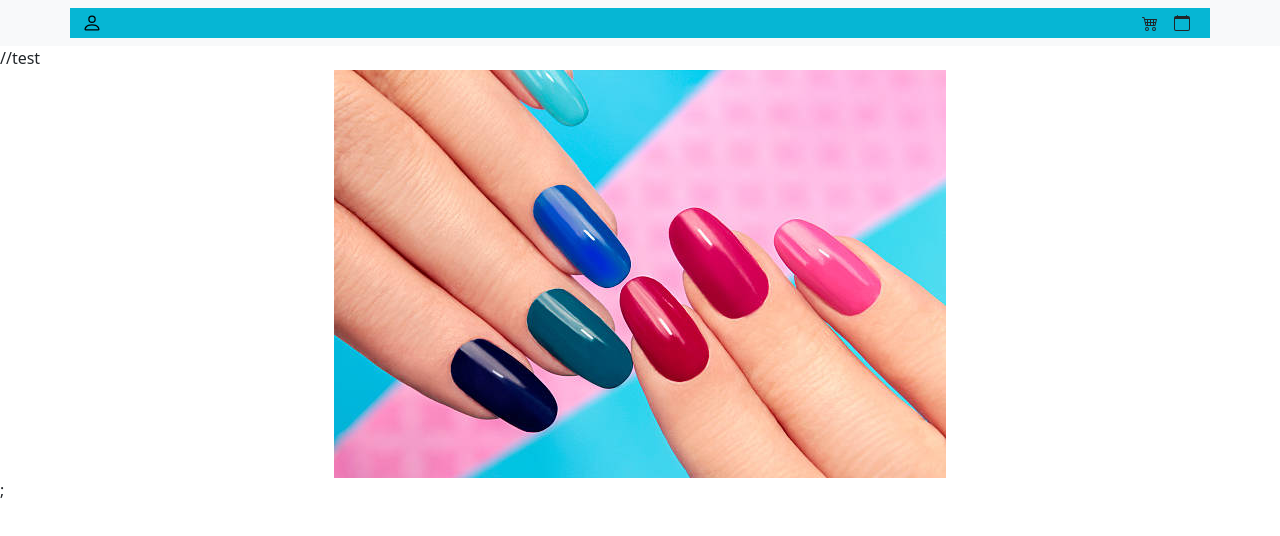
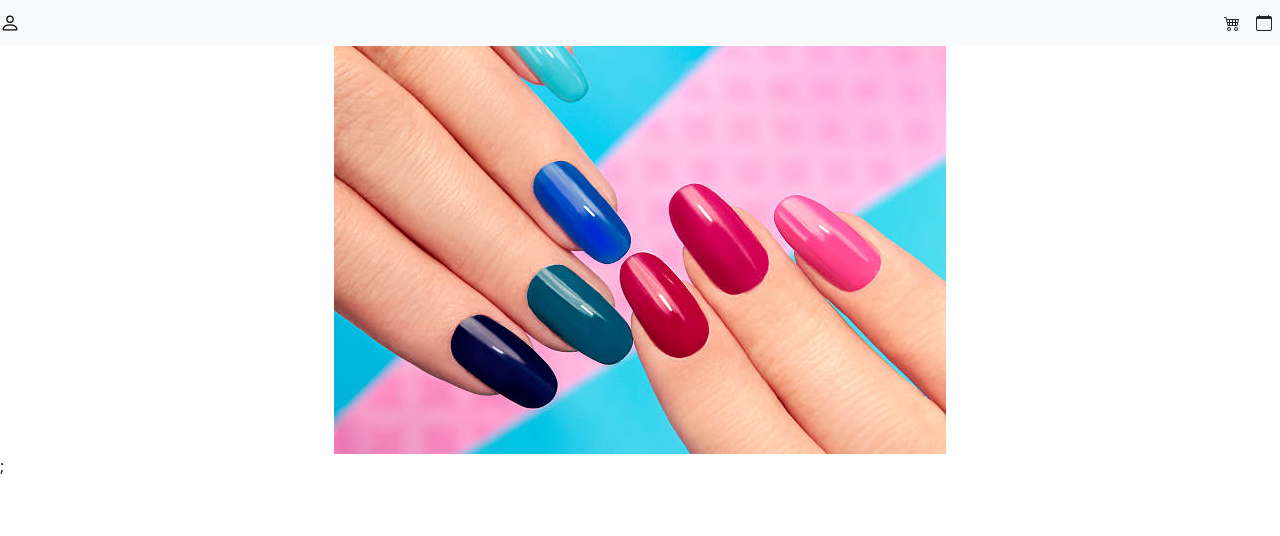
Before and after one commit to NoahKKA/Nails-Website, a React (Create React App) app: page / in a window 1280 px wide. Shown: the top 536 px of the page. Built offline with nearby package versions, Linux system fonts and the light colour scheme.

Commit message:
fixed navbar

```diff
--- a/src/pages/home-page/TopBar.jsx
+++ b/src/pages/home-page/TopBar.jsx
@@ -1,5 +1,5 @@
 //Imports
-import Container from 'react-bootstrap/Container';
+
 import Nav from 'react-bootstrap/Nav';
 import Navbar from 'react-bootstrap/Navbar';
 import { Person, Calendar, Cart4 } from "react-bootstrap-icons";
@@ -7,16 +7,16 @@ import { Person, Calendar, Cart4 } from "react-bootstrap-icons";
 //Function
 function TopBar() {
   return (
+    <div className='bg-black '>
     <Navbar className="bg-body-tertiary">
-    <Container className='bg-cyan-500'>
       <Navbar.Brand href="#login"><Person /></Navbar.Brand>
       <Navbar.Toggle />
       <Navbar.Collapse className="justify-content-end">
       <Nav.Link href="#Shopping" className='px-2'><Cart4 /></Nav.Link>
       <Nav.Link href="#appointments" className='px-2'><Calendar /></Nav.Link>
       </Navbar.Collapse>
-    </Container>
   </Navbar>
+  </div>
   )
 }
 //Export
--- a/src/pages/home-page/logoWithBg.jsx
+++ b/src/pages/home-page/logoWithBg.jsx
@@ -1,11 +1,11 @@
 //Imports
-import BgImg from "./nail.jpg";
+import BgImg from "../img/nail.jpg";
 //Function
 function MidImgLogo() {
     return (
         <body>
-            <div>//test
-                <img className="mx-auto" src={BgImg} alt="Logo" />;
+            <div>
+                <img className=" py-25 mx-auto min-w-lg" src={BgImg} alt="Logo" />;
             </div>
 
         </body>
```
Also changed, not shown: src/pages/img/nail.jpg (renamed from src/pages/home-page/nail.jpg).
